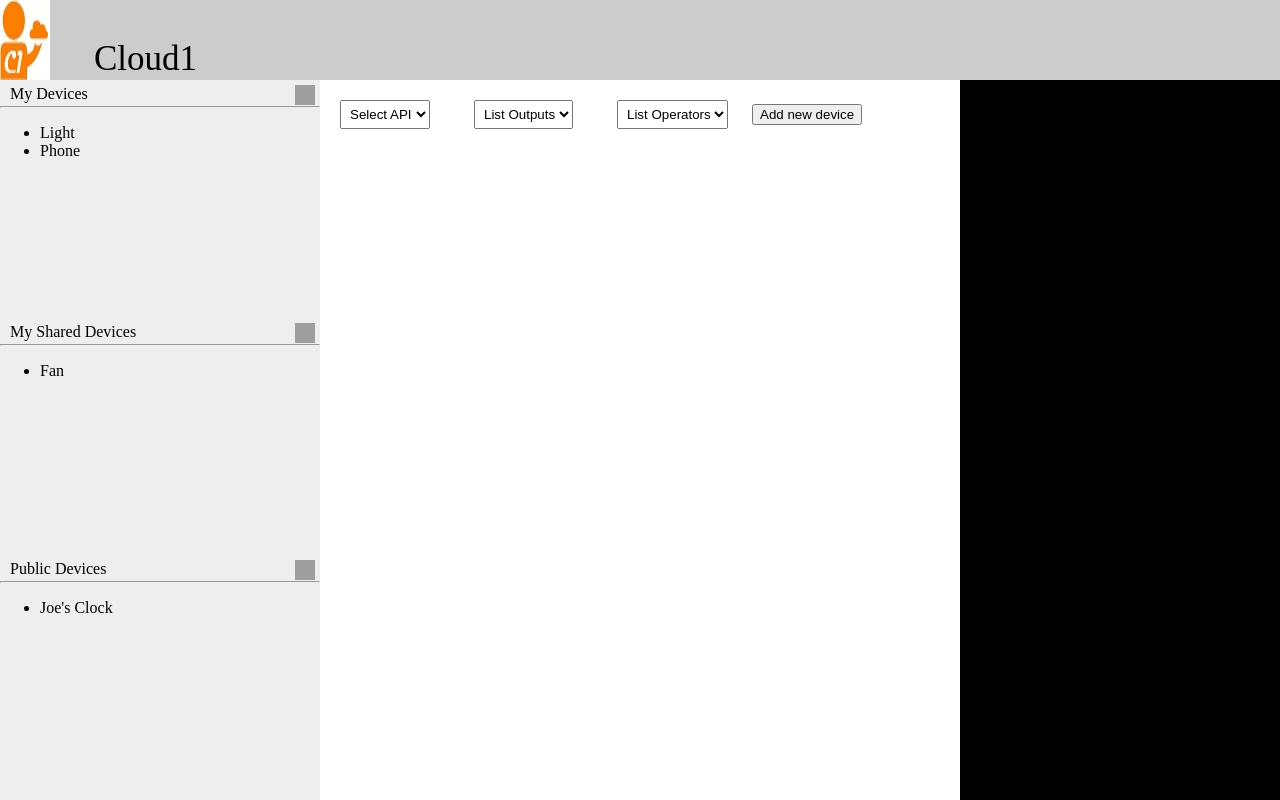
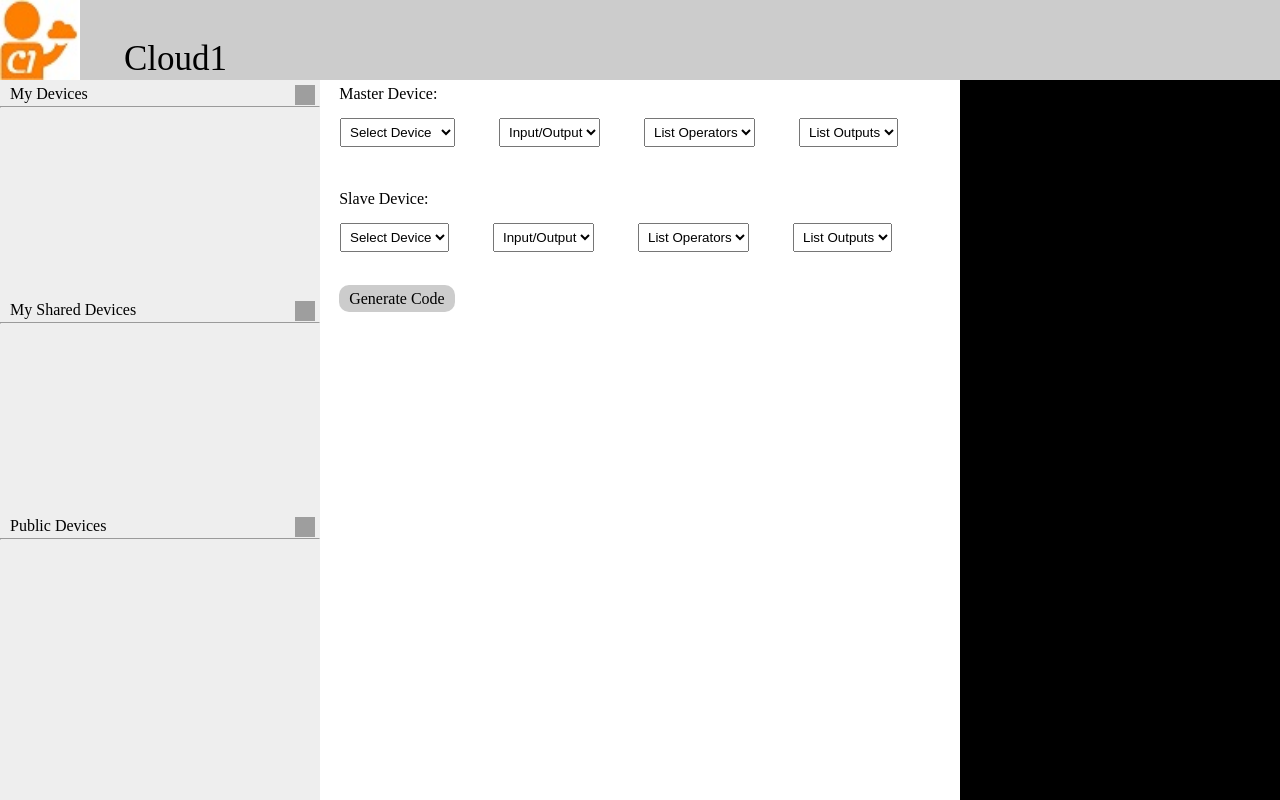
Before and after one commit to calpolyiot/Cloud1, a PHP site: page /Page.html in a window 1280 px wide. Run offline with PHP 8.4, Linux system fonts and the light colour scheme; some libraries are stand-ins or nearby versions; grey boxes are pictures that could not be loaded.

Commit message:
working demo CLW

```diff
--- a/WebDevTutorial/MyScripts.js
+++ b/WebDevTutorial/MyScripts.js
@@ -1,5 +1,45 @@
 $(document).ready(function(){
-  $("#button1").click(function(){
-    $(this).hide();
-  });
+    var devices = [];
+    var i = 0;
+
+    $("#header-icon").width($("#header-icon").height());
+
+    $("#dialog").dialog({
+	autoOpen: false
+    });
+
+    $(".dropdown").prop("selectedIndex", -1);
+
+    $("#button1").click(function(){
+        $("#dialog").dialog("open");
+    });
+
+    $("#button2").click(function(){
+      $("#dialog").dialog("open");
+    });
+
+    $("#button3").click(function(){
+      $("#dialog").dialog("open");
+    });
+
+    $("#generate-code").click(function(){
+      $("#code-text").append("Code GetCode(void *codeSet, int code) {<br/>   int i, j;<br/>   CodeSet *set = (CodeSet *)codeSet;<br/>   CodeEntry *entries = (CodeEntry *)set->codes;<br/><br/>   if (entries[code].numUses == 0) {<br/>      CodeEntry *index = entries + code;<br/><br/>      for (i = 1; index != NULL && index->prefix != NULL; i++)<br/>         index = index->prefix;<br/><br/>      entries[code].block.data = (UChar *) calloc(i, 1);<br/>      entries[code].block.size = i--;<br/>      index = entries + code;<br/><br/>      while (i >= 0) {<br/>         entries[code].block.data[i--] = index->final;<br/>         index = index->prefix;<br/>      }<br/><br/>   }<br/>   entries[code].numUses = 1;<br/><br/>   return entries[code].block;<br/>}");
+    });
+
+    $("#add-device").click(function(){
+      var name = $("#name").val();
+      var type = $("#device").val();
+      var ip = $("#ip").val();
+
+      devices[i++] = name;
+
+      $("#my-devices ul").append("<li>" + name + "</li>");
+      $("project-device-master").append($('<option></option>').val(name).html(name));
+
+      $("#name").val('');
+      $("#ip").val('');
+
+      $(this).closest('.ui-dialog-content').dialog('close');
+    });
+
 });
--- a/WebDevTutorial/Page.html
+++ b/WebDevTutorial/Page.html
@@ -28,12 +28,14 @@
       <!-- everything is relative to the home directory. Anyways, this tells the browser to look -->
       <!-- for a file called styles.css in the home directory. That file contains all of our CSS. -->
 
-       <script src="http://ajax.googleapis.com/ajax/libs/jquery/1.11.1/jquery.min.js"></script>
+      <link href="http://code.jquery.com/ui/1.11.2/themes/smoothness/jquery-ui.css" rel="stylesheet">
+      <script src="http://ajax.googleapis.com/ajax/libs/jquery/1.11.1/jquery.min.js"></script>
       <!-- This is a script tag. Inside a script tag you can have your javascript functions. -->
       <!-- The src attribute is similar to href. This tag is empty, but it gives the location of -->
       <!-- a file that contains javascript functions. This particular tag points to the JQuery -->
       <!-- function library that google hosts for free. -->
 
+      <script src="http://ajax.googleapis.com/ajax/libs/jqueryui/1.11.2/jquery-ui.min.js"></script>
       <script type="text/javascript" src="./MyScripts.js"></script>
       <!-- This tag links to our own file containing all of our javascript code. -->
 
@@ -77,65 +79,95 @@
       <div id="body">
 
          <div id="device-column">
-            <div class="devices">
+            <div class="devices" id="my-devices">
                <span class="device-header">My Devices</span>
-               <div class="button" id="button1"><img id="plusDev" src="./img/plus-50.png" alt="Add Device" style="width:20px;height:20px"></div>
+               <img src="img/IoTIcons/plus-50.png" class="button" id="button1">
                <hr>
                <ul>
-                  <li>Light</li>
-      				<li>Phone</li>
                </ul>
             </div>
             <div class="devices">
                <span class="device-header">My Shared Devices</span>
-               <div class="button" id="button2"><img id="plusShare" src="./img/plus-50.png" alt="Share Device" style="width:20px;height:20px"></div>
+               <img src="img/IoTIcons/plus-50.png" class="button" id="button2">
                <hr>
                <ul>
-                  <li>Fan</li>
                </ul>
             </div>
             <div class="devices">
                <span class="device-header">Public Devices</span>
-               <div class="button" id="button3"><img id="getShared" src="./img/plus-50.png" alt="Add Shared Device" style="width:20px;height:20px"></div>
+               <img src="img/IoTIcons/plus-50.png" class="button" id="button3">
                <hr>
                <ul>
-                  <li>Joe's Clock</li>
                </ul>
             </div>
          </div>
          <div id="project-column">
 
-            <select id="dropdown-text" name="selectAPI">
-               <option value="selectAPI">Select API</option>
+            <label class="label">Master Device:</label><br/>
+
+            <select id="project-device-master" class="dropdown-text" name="selectAPI">
+               <option value="selectAPI">Select Device</option>
+               <option value="selectAPI">Corey's Phone</option>
             </select>
 
-            <select id="dropdown-text" name="listOutputs">
-               <option value="listOutputs">List Outputs</option>
+            <select class="dropdown-text" name="Input/Output">
+               <option value="listInputs">Input/Output</option>
+               <option value="listInputs">Send</option>
+               <option value="listInputs">Receive</option>
             </select>
 
-            <select id="dropdown-text" name="listOperators">
+            <select class="dropdown-text" name="listOperators">
                <option value="operators">List Operators</option>
-               <option value="and">AND</option>
-               <option value="or">OR</option>
-               <option value="unless">UNLESS</option>
+               <option value="and">Button Click</option>
             </select>
 
-            <button onclick="myFunction()">Add new device</button>
+            <select class="dropdown-text" name="listOutputs">
+               <option value="listOutputs">List Outputs</option>
+               <option value="listOutputs">Binary</option>
+            </select>
 
-            <p id="addDevice"></p>
+            <br/><br/>
 
-            <script>
-            function myFunction() {
-                var device = prompt("Please enter device name", "Camera");
+            <label class="label">Slave Device:</label><br/>
 
-                if (device != null) {
-                    document.getElementById("addDevice").innerHTML =
-                    "Device '" + device + "' added!";
-                }
-            }
-            </script>
+            <select id="project-device-slave" class="dropdown-text" name="selectAPI">
+               <option value="selectAPI">Select Device</option>
+               <option value="selectAPI">House Lights</option>
+            </select>
 
-            <p id="project-text"></p>
+            <select class="dropdown-text" name="listInputs">
+               <option value="listInputs">Input/Output</option>
+               <option value="listInputs">Receive</option>
+            </select>
+
+            <select class="dropdown-text" name="listOperators">
+               <option value="operators">List Operators</option>
+               <option value="N/A">On/Off</option>
+            </select>
+
+            <select class="dropdown-text" name="listOutputs">
+               <option value="listOutputs">List Outputs</option>
+               <option value="N/A">N/A</option>
+            </select>
+
+            <br/><br/>
+
+            <span id="generate-code" class="submit-button">Generate Code</span>
+
+            <div id="dialog" title="Add New Device">
+               <form action="" method="post">
+               <label>Device Name:</label><br/>
+               <input type="text" id="name" name="name"><br/>
+               <label>Device Type:</label><br/>
+               <select id="device" class="dropdown">
+                  <option value="android">Android Device</option>
+                  <option value="light-switch">Light Switch</option>
+               </select><br/>
+               <label>IP Address:</label><br/>
+               <input type="text" id="ip" name="ip"><br/><br/>
+               <span id="add-device" class="submit-button">Submit</span>
+               </form>
+		      </div>
 
          </div>
          <div id="code-column">
--- a/WebDevTutorial/styles.css
+++ b/WebDevTutorial/styles.css
@@ -85,7 +85,7 @@ body {
 
 .devices {
     position: relative;
-    min-height: 33%;
+    min-height: 30%;
 }
 
 #device-column {
@@ -110,7 +110,6 @@ body {
 .button {
     height: 20px;
     width: 20px;
-    background-color: none;
     display: inline-block;
     position: absolute;
     right: 5px;
@@ -124,6 +123,22 @@ body {
     display: inline;
     float: left;
     overflow-y: auto;
+}
+
+.label {
+    position: relative;
+    top: 5px;
+    left: 3%;
+}
+
+.dropdown-text {
+   margin: 20px;
+   /*top right bottom left*/
+   padding: 5px 0px 5px 5px;
+}
+
+#generate-code {
+    margin-left: 3%;
 }
 
 #code-column {
@@ -145,12 +160,6 @@ body {
     padding: 20px 20px 20px 20px;
 }
 
-#dropdown-text {
-   margin: 20px;
-   /*top right bottom left*/
-   padding: 5px 0px 5px 5px;
-}
-
 #code-text {
     color: aqua;
     /* Color specifies the font color. */
@@ -159,6 +168,12 @@ body {
     padding: 20px 20px 20px 20px;
 }
 
+.submit-button {
+    padding: 5px 10px 5px 10px;
+    border-radius: 10px;
+    background-color: #cccccc
+}
+
 /* Note: Designing your web page is a lot of trial and error. Even I am not always sure how things
    are going to be displayed. If you have a certain design you want then just start changing various
    parameters until you eventually get it to display right. */
```
